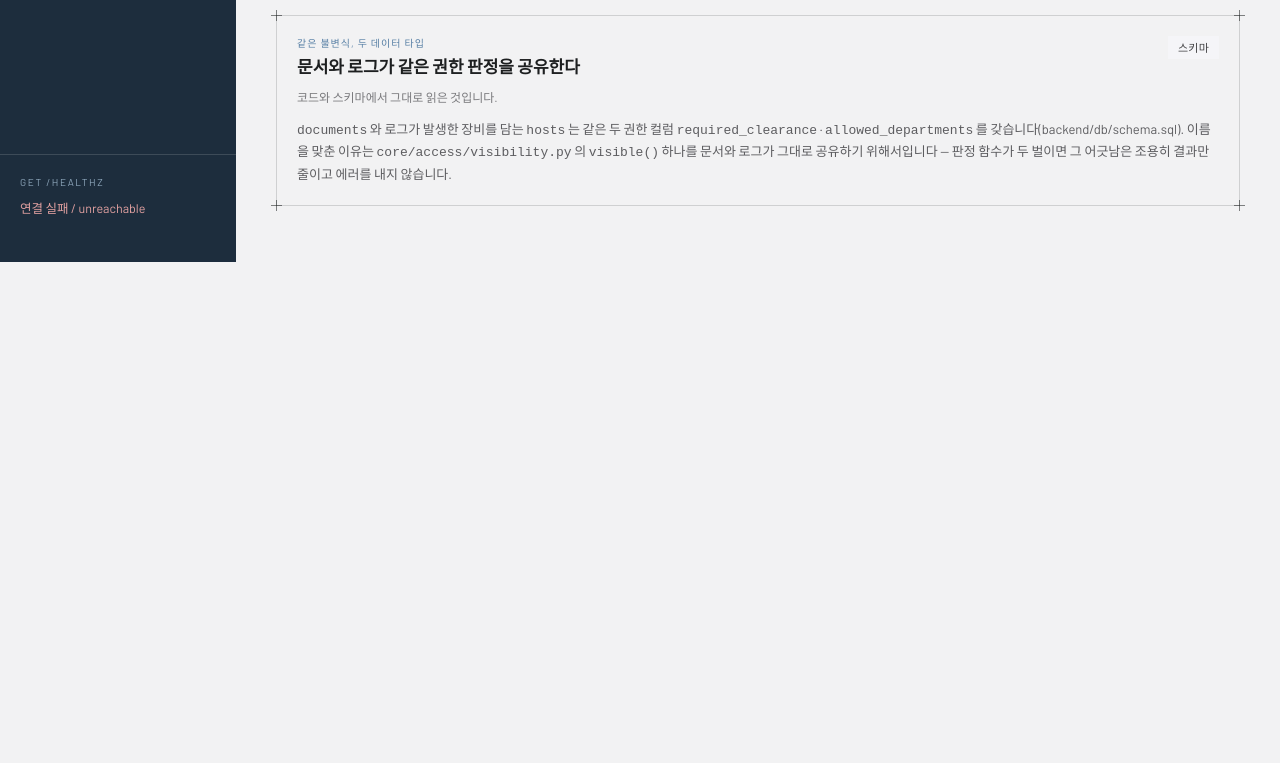
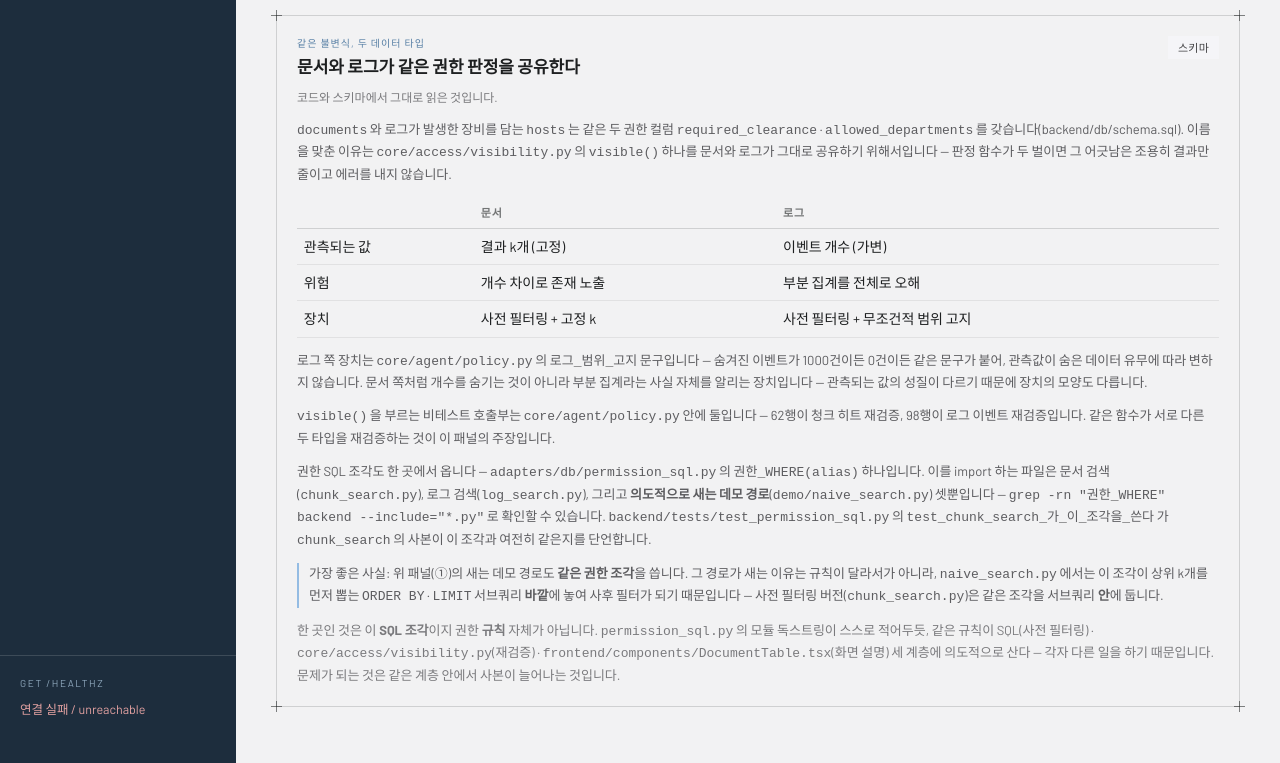
Before and after one commit to whoareryu/secu-agent, a Next.js app in the folder frontend/: page /how in a window 1280 px wide. Shown: the part 1129-1892 px from the top of the page. Before the commit the page ends 1391 px from the top, so only its background shows below. Built offline with nearby package versions, Linux system fonts and the light colour scheme; no server answers; sample sign-in values are in the browser's storage.

Commit message:
두 데이터 타입 패널과 검증 기록을 더했다

```diff
--- a/frontend/app/(app)/how/page.tsx
+++ b/frontend/app/(app)/how/page.tsx
@@ -7,7 +7,7 @@ import LeakCompare from "@/components/LeakCompare";
 // 빠뜨리면 컴파일이 막힌다.
 //
 // 패널 ②③은 Task 6 이 2단계 누출과 기록 스키마로 채웠다. 패널 ④는 W4a
-// 로그 적재 이후 Task 7 이 채운다. 지금은 이 저장소에서 실제로 확인한
+// 로그 적재 이후 Task 7 이 채웠다. 지금은 이 저장소에서 실제로 확인한
 // 만큼만 적는다.
 export default function HowPage() {
   return (
@@ -106,6 +106,76 @@ export default function HowPage() {
           로그가 그대로 공유하기 위해서입니다 — 판정 함수가 두 벌이면 그 어긋남은 조용히 결과만 줄이고
           에러를 내지 않습니다.
         </p>
+        <table className="table">
+          <thead>
+            <tr>
+              <th></th>
+              <th>문서</th>
+              <th>로그</th>
+            </tr>
+          </thead>
+          <tbody>
+            <tr>
+              <td>관측되는 값</td>
+              <td>결과 k개 (고정)</td>
+              <td>이벤트 개수 (가변)</td>
+            </tr>
+            <tr>
+              <td>위험</td>
+              <td>개수 차이로 존재 노출</td>
+              <td>부분 집계를 전체로 오해</td>
+            </tr>
+            <tr>
+              <td>장치</td>
+              <td>사전 필터링 + 고정 k</td>
+              <td>사전 필터링 + 무조건적 범위 고지</td>
+            </tr>
+          </tbody>
+        </table>
+        <p style={{ margin: 0, fontSize: 13, lineHeight: 1.65, color: "var(--color-neutral-700)" }}>
+          로그 쪽 장치는 <code>core/agent/policy.py</code> 의 <code>로그_범위_고지</code> 문구입니다 — 숨겨진
+          이벤트가 1000건이든 0건이든 같은 문구가 붙어, 관측값이 숨은 데이터 유무에 따라 변하지 않습니다.
+          문서 쪽처럼 개수를 숨기는 것이 아니라 부분 집계라는 사실 자체를 알리는 장치입니다 — 관측되는 값의
+          성질이 다르기 때문에 장치의 모양도 다릅니다.
+        </p>
+        <p style={{ margin: 0, fontSize: 13, lineHeight: 1.65, color: "var(--color-neutral-700)" }}>
+          <code>visible()</code> 을 부르는 비테스트 호출부는 <code>core/agent/policy.py</code> 안에 둘입니다 —
+          62행이 청크 히트 재검증, 98행이 로그 이벤트 재검증입니다. 같은 함수가 서로 다른 두 타입을 재검증하는
+          것이 이 패널의 주장입니다.
+        </p>
+        <p style={{ margin: 0, fontSize: 13, lineHeight: 1.65, color: "var(--color-neutral-700)" }}>
+          권한 SQL 조각도 한 곳에서 옵니다 — <code>adapters/db/permission_sql.py</code> 의{" "}
+          <code>권한_WHERE(alias)</code> 하나입니다. 이를 import 하는 파일은 문서 검색(
+          <code>chunk_search.py</code>), 로그 검색(<code>log_search.py</code>), 그리고{" "}
+          <strong>의도적으로 새는 데모 경로</strong>(<code>demo/naive_search.py</code>) 셋뿐입니다 —{" "}
+          <code>grep -rn &quot;권한_WHERE&quot; backend --include=&quot;*.py&quot;</code> 로 확인할 수 있습니다.{" "}
+          <code>backend/tests/test_permission_sql.py</code> 의{" "}
+          <code>test_chunk_search_가_이_조각을_쓴다</code> 가 <code>chunk_search</code> 의 사본이 이 조각과
+          여전히 같은지를 단언합니다.
+        </p>
+        <p
+          style={{
+            margin: 0,
+            fontSize: 13,
+            lineHeight: 1.65,
+            color: "var(--color-neutral-700)",
+            borderLeft: "2px solid var(--color-accent-400)",
+            paddingLeft: 10,
+          }}
+        >
+          가장 좋은 사실: 위 패널(①)의 새는 데모 경로도 <strong>같은 권한 조각</strong>을 씁니다. 그 경로가 새는
+          이유는 규칙이 달라서가 아니라, <code>naive_search.py</code> 에서는 이 조각이 상위 k개를 먼저 뽑는{" "}
+          <code>ORDER BY</code> · <code>LIMIT</code> 서브쿼리 <strong>바깥</strong>에 놓여 사후 필터가 되기
+          때문입니다 — 사전 필터링 버전(<code>chunk_search.py</code>)은 같은 조각을 서브쿼리 <strong>안</strong>
+          에 둡니다.
+        </p>
+        <p style={{ margin: 0, fontSize: 13, lineHeight: 1.65, color: "var(--color-neutral-600)" }}>
+          한 곳인 것은 이 <strong>SQL 조각</strong>이지 권한 <strong>규칙</strong> 자체가 아닙니다.{" "}
+          <code>permission_sql.py</code> 의 모듈 독스트링이 스스로 적어두듯, 같은 규칙이 SQL(사전 필터링) ·{" "}
+          <code>core/access/visibility.py</code>(재검증) · <code>frontend/components/DocumentTable.tsx</code>
+          (화면 설명) 세 계층에 의도적으로 산다 — 각자 다른 일을 하기 때문입니다. 문제가 되는 것은 같은
+          계층 안에서 사본이 늘어나는 것입니다.
+        </p>
       </EvidencePanel>
     </div>
   );
```
Also changed, not shown: 2 other files (tests, documents, lock files or other folders).
